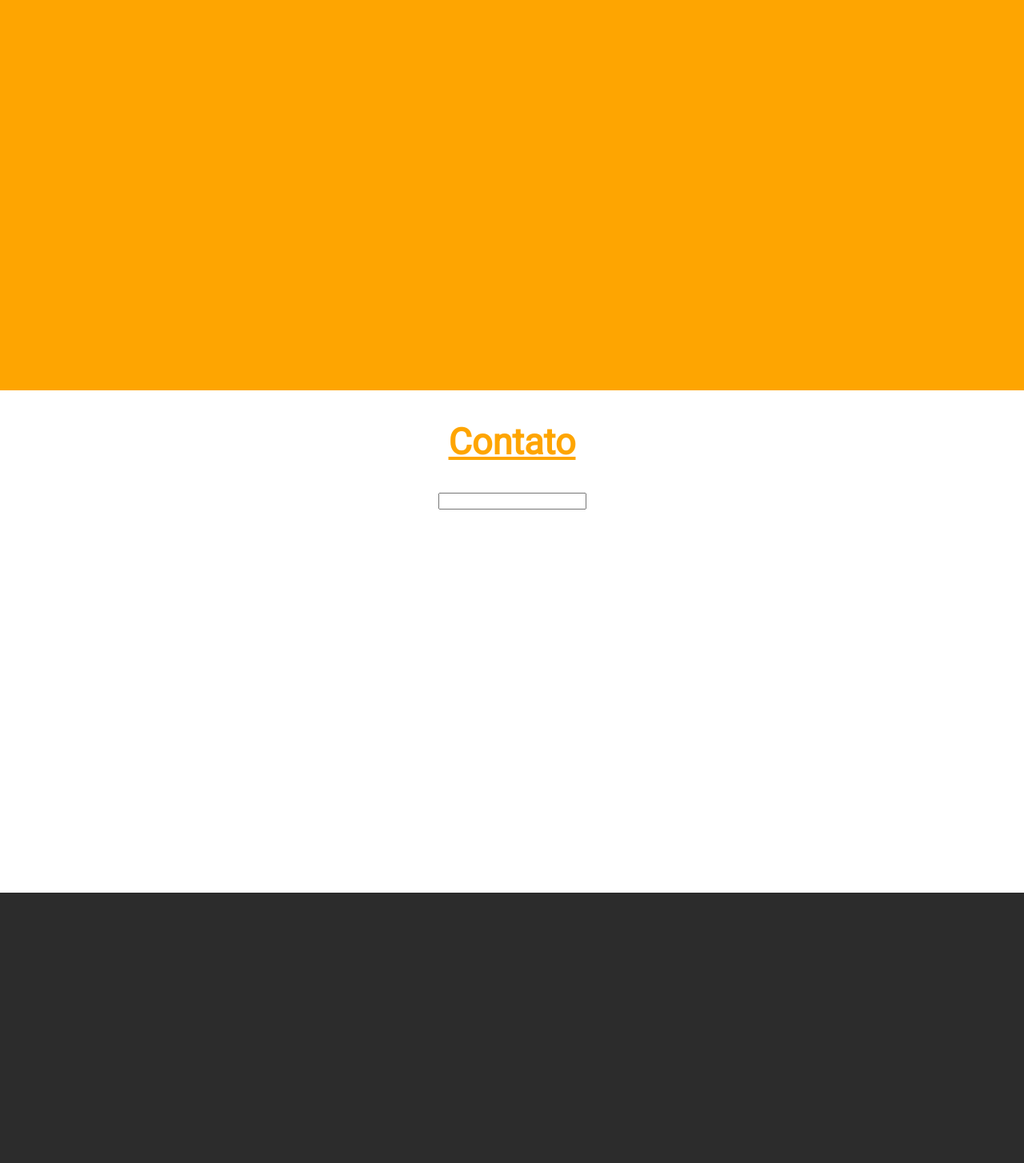
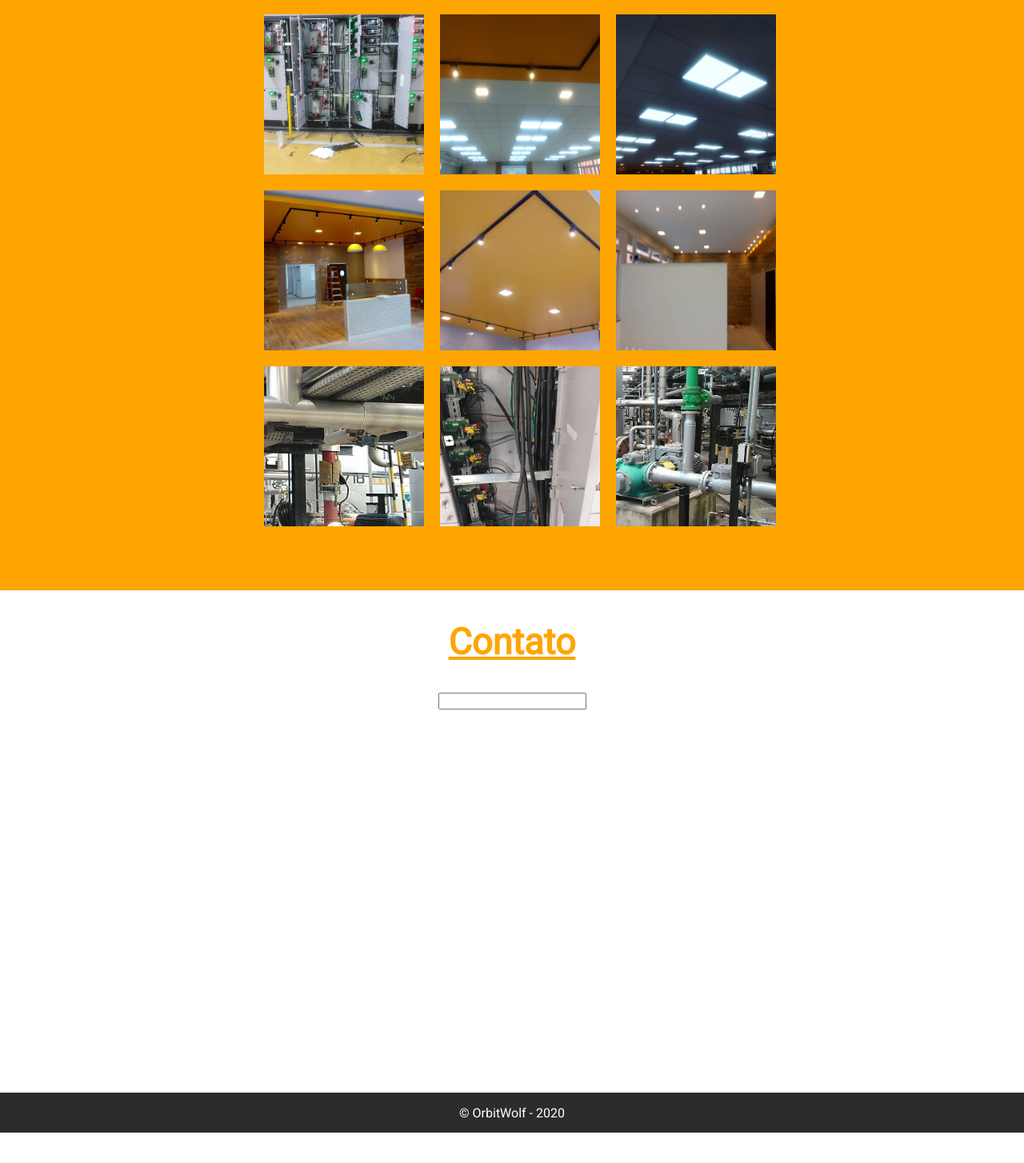
Before and after one commit to Orbit-Wolf/pbg, a React (Create React App) app: page / in a window 1280 px wide. Shown: the part 2393-3847 px from the top of the page at 80% size. After the commit the page ends 3809 px from the top, so only its background shows below. Built offline with nearby package versions, Linux system fonts and the light colour scheme.

Commit message:
Creating footer

```diff
--- a/src/pbg/common/footer/footer.css
+++ b/src/pbg/common/footer/footer.css
@@ -1,5 +1,16 @@
 .footer {
-    height: 400px;
+    height: 50px;
     background-color: #2c2c2c;
     width: 100%;
+    display: flex;
+    align-items: center;
+    align-content: center;
+    flex-direction: row;
+    justify-content: center;
+    justify-items: center;
 }
+
+.footer a{
+    text-decoration: none;
+    color: white;
+}
--- a/src/pbg/common/footer/footer.jsx
+++ b/src/pbg/common/footer/footer.jsx
@@ -4,7 +4,7 @@ import './footer.css'
 function Footer() {
     return (
         <div className="footer">
-
+            <a href="https://www.linkedin.com/company/orbit-wolf"> © OrbitWolf - 2020</a>
         </div>
     )
 }
--- a/src/pbg/common/portfolio/portfolio.css
+++ b/src/pbg/common/portfolio/portfolio.css
@@ -1,6 +1,9 @@
 .portfolio {
-    height: 850px;
+    height: 1100px;
     background-color: #fea501;
+    display: flex;
+    align-items: center;
+    flex-direction: column;
 }
 
 .portfolio h2 {
@@ -10,3 +13,17 @@
     margin: 0 100px 0 100px;
     text-align: center;
 }
+
+.portfolio-images {
+    display: grid;
+    grid-template-columns: 200px 200px 200px;
+    grid-template-rows: 200px 200px 200px 200px;
+    gap: 20px;
+
+}
+
+.portfolio-images img {
+    height: 200px;
+    width: 200px;
+    padding: 10px 10px 10px 10px;
+}
--- a/src/pbg/common/portfolio/portfolio.jsx
+++ b/src/pbg/common/portfolio/portfolio.jsx
@@ -3,14 +3,49 @@ import "./portfolio.css"
 
 class Portfolio extends React.Component {
     state = {
-
+        images: [],
     }
 
+    componentDidMount() {
+        let images = this.importImages(require.context('./../../static/images/portfolio', false, /\.(png|jpe?g)$/));
+        this.setState({images : images})
+    }
+
+    importImages = r => {
+        let images = [];
+         r.keys().map(item => {
+             let path = images[item.replace('./', '')] = r(item);
+             images.push(path)
+        })
+        return images;
+    }
+
+    renderImages = images => {
+        let renderImages = []
+        console.log(images)
+        images.map(image => {
+            renderImages.push(
+                <div className="portfolio-image">
+                    <img src={image}/>
+                </div>
+            )}
+        )
+
+
+        return renderImages
+    }
+
+
+
     render() {
+        const { images } = this.state
+        console.log(images)
         return (
             <div className="portfolio" id="portfolio">
                 <h2>PORTOFILIO</h2>
-
+                <div className="portfolio-images">
+                    {images.length > 0 && this.renderImages(images)}
+                </div>
             </div>
         )
     }
```
Also changed, not shown: src/pbg/static/images/portfolio/13.jpg (deleted).
